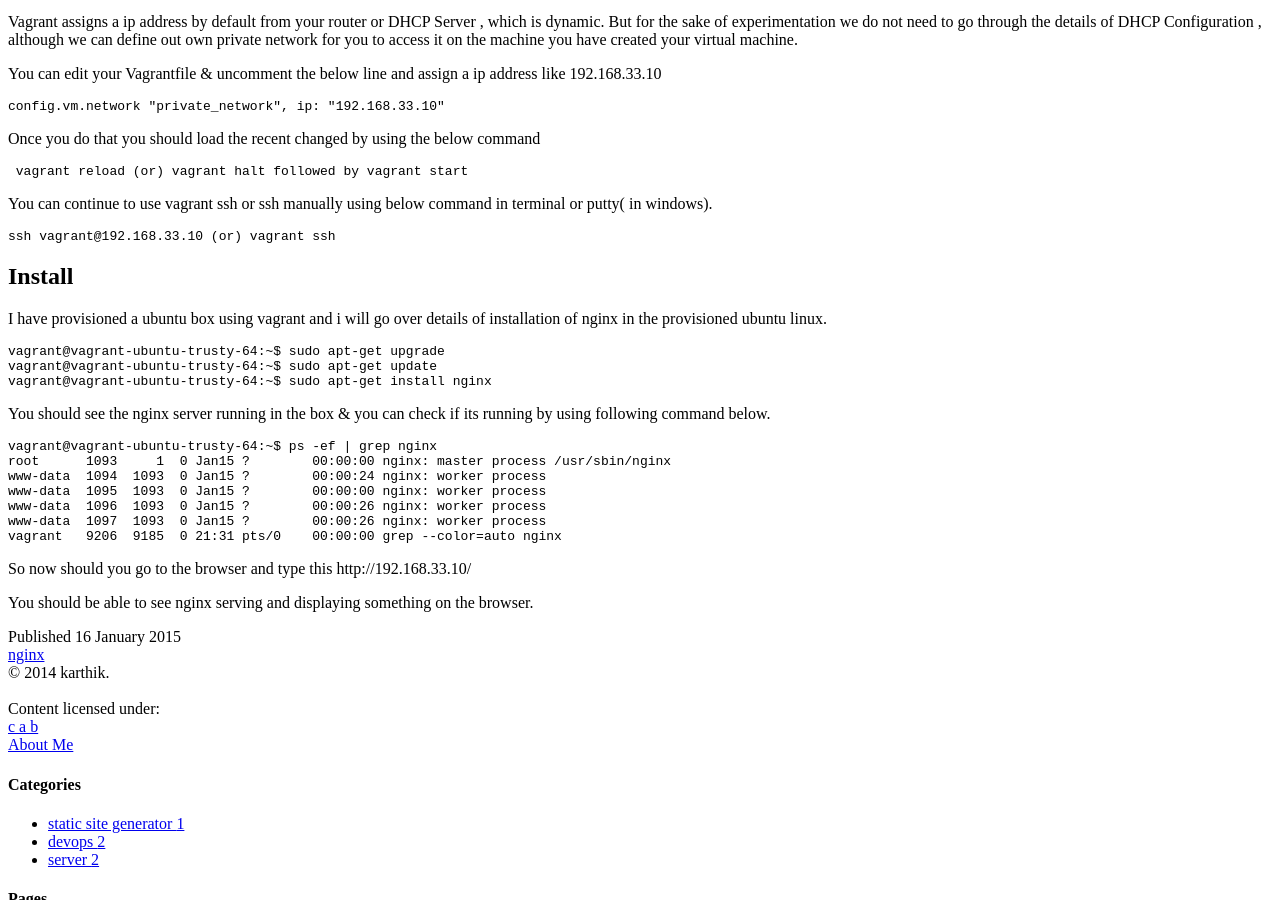
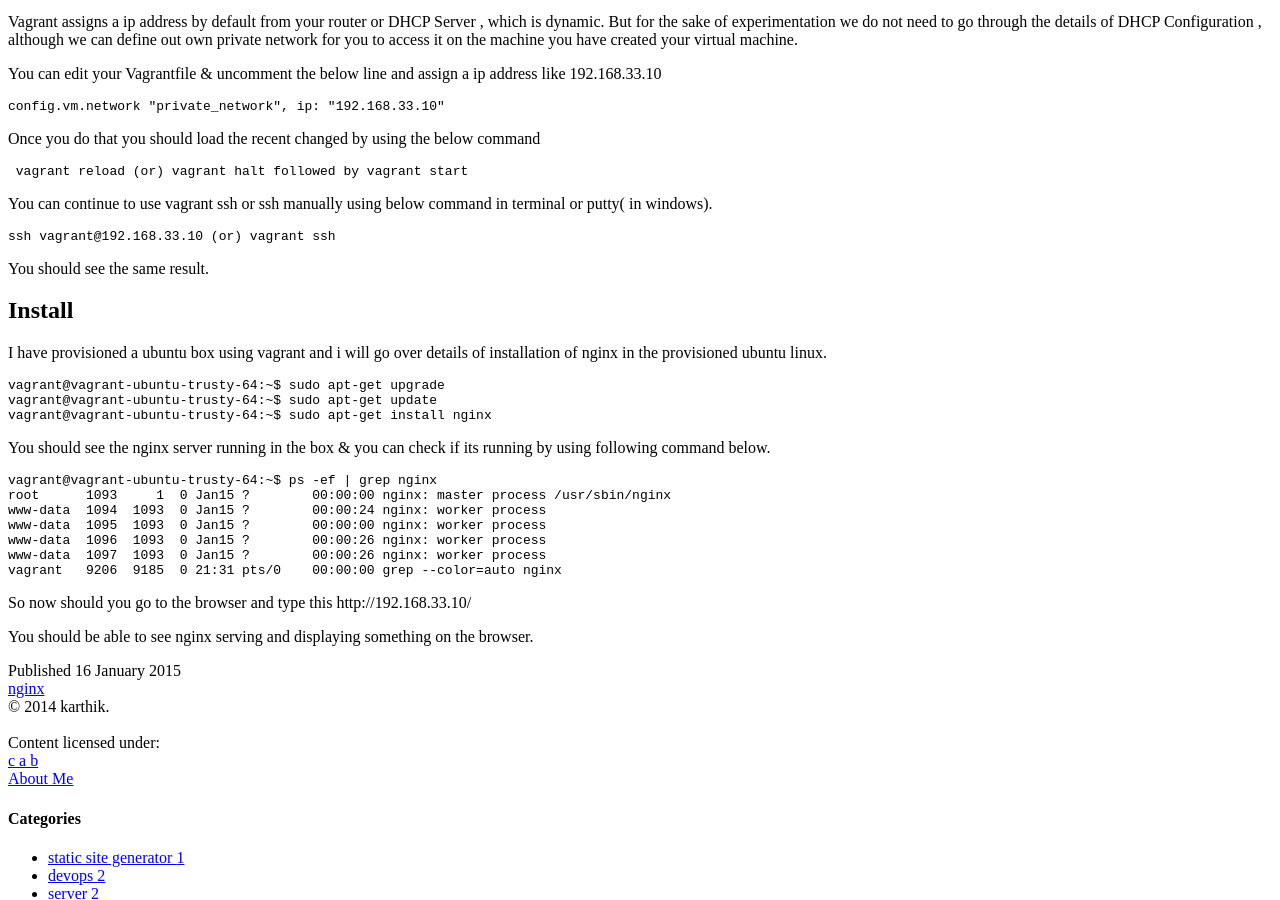
Before and after one commit to karpra/karpra.github.io, a Jekyll site: the page built from _posts/2015-1-16-installing nginx in Ubuntu 14.04.md, in a window 1280 px wide and 900 px high, scrolled down 1081 px. Built offline with Jekyll 4.4.1, drawn with Linux system fonts in a browser that asks for light colours; nearby versions of some CDN libraries; library files that are not in the unit come from our copies.

Commit message:
Update 2015-1-16-installing nginx in Ubuntu 14.04.md

```diff
--- a/_posts/2015-1-16-installing nginx in Ubuntu 14.04.md
+++ b/_posts/2015-1-16-installing nginx in Ubuntu 14.04.md
@@ -61,6 +61,7 @@
 
 	ssh vagrant@192.168.33.10 (or) vagrant ssh
 
+You should see the same result.
 
 ##  Install ##
 
```
